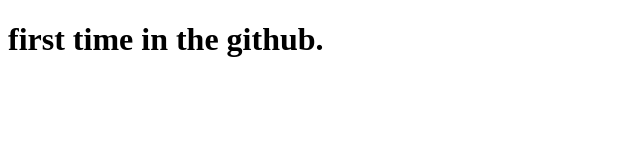
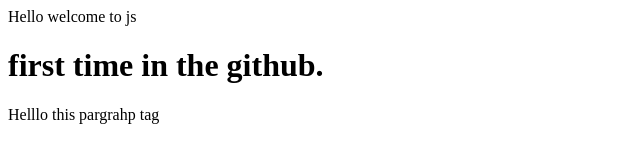
Before and after one commit to Aakashbaral333/trial, a plain HTML site: page index.html in a window 1280 px wide. Shown: the whole page, without its empty margins (0-640 px from the left). Drawn offline with Linux system fonts and the light colour scheme.

Commit message:
added: js file in index page

```diff
--- a/index.html
+++ b/index.html
@@ -5,9 +5,13 @@
     <meta name="viewport" content="width=device-width, initial-scale=1.0">
     <title>Document</title>
 </head>
+<script>
+     document.writeln("Hello welcome to js")
+    </script>
 <body>
     <h1>
         first time in the github.
     </h1>
+    <P>Helllo this pargrahp tag</P>
 </body>
 </html>
```
